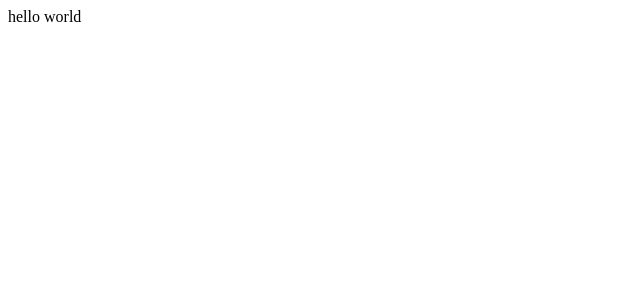
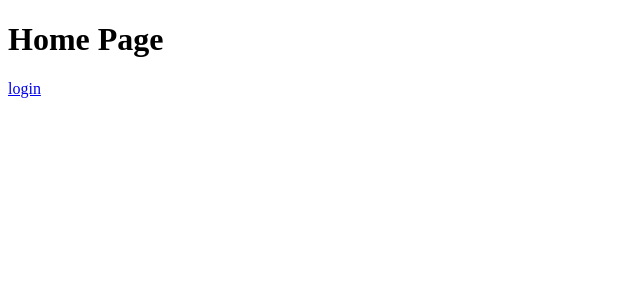
Before and after one commit to NoorSulaiman/book-worm, a React (Create React App) app: page / in a window 1280 px wide. Shown: the top 300 px of the page, without its empty margins (0-640 px from the left). Built offline with nearby package versions, Linux system fonts and the light colour scheme.

Commit message:
react router setup with couple of pages

```diff
--- a/package.json
+++ b/package.json
@@ -5,6 +5,8 @@
   "dependencies": {
     "react": "^16.3.2",
     "react-dom": "^16.3.2",
+    "react-router": "^4.2.0",
+    "react-router-dom": "^4.2.2",
     "react-scripts": "1.1.4"
   },
   "scripts": {
@@ -12,7 +14,7 @@
     "build": "react-scripts build",
     "test": "react-scripts test --env=jsdom",
     "eject": "react-scripts eject",
-    "lint" : "eslint src"
+    "lint": "eslint src"
   },
   "devDependencies": {
     "eslint": "^4.19.1",
--- a/src/App.js
+++ b/src/App.js
@@ -1,6 +1,11 @@
 import React from 'react';
+import {Route} from 'react-router-dom';
+import HomePage from './components/pages/HomePage';
+import LoginPage from './components/pages/LoginPage';
 
-
-const App = ()=> <div>hello world</div>
+const App = ()=> <div>
+    <Route path="/" exact component={HomePage}/>
+    <Route path='/Login' exact component={LoginPage}/>
+</div>
 
 export default App;
--- /dev/null
+++ b/src/components/pages/HomePage.js
@@ -0,0 +1,11 @@
+import React from 'react';
+import { Link } from 'react-router-dom';
+
+const HomePage = () => (
+    <div>
+        <h1> Home Page</h1>
+        <Link to="/Login">login</Link>
+    </div>
+);
+
+export default HomePage;
--- /dev/null
+++ b/src/components/pages/LoginPage.js
@@ -0,0 +1,9 @@
+import React from 'react';
+
+const LoginPage = () => (
+    <div>
+        <h1>Login</h1>
+    </div>
+);
+
+export default LoginPage;
--- a/src/index.js
+++ b/src/index.js
@@ -1,7 +1,8 @@
 import React from 'react';
 import ReactDOM from 'react-dom';
+import { BrowserRouter } from 'react-router-dom';
 import App from './App';
 import registerServiceWorker from './registerServiceWorker';
 
-ReactDOM.render(<App />, document.getElementById('root'));
+ReactDOM.render(<BrowserRouter><App /></BrowserRouter>, document.getElementById('root'));
 registerServiceWorker();
```
